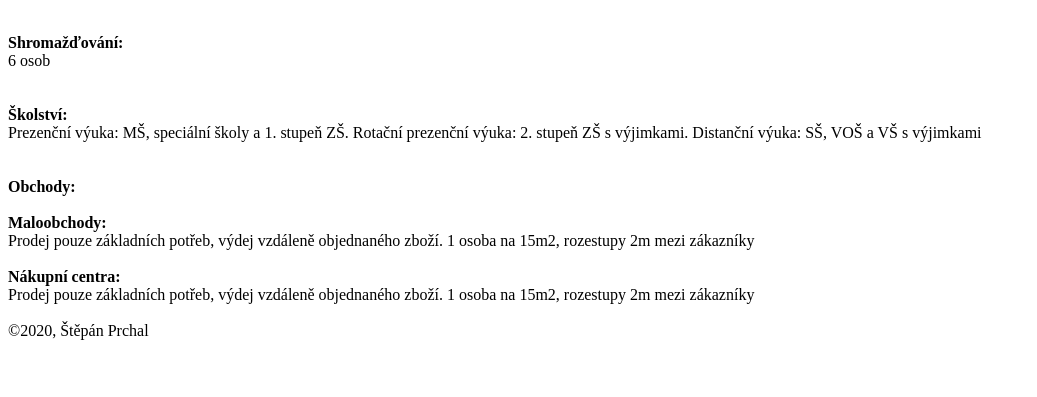
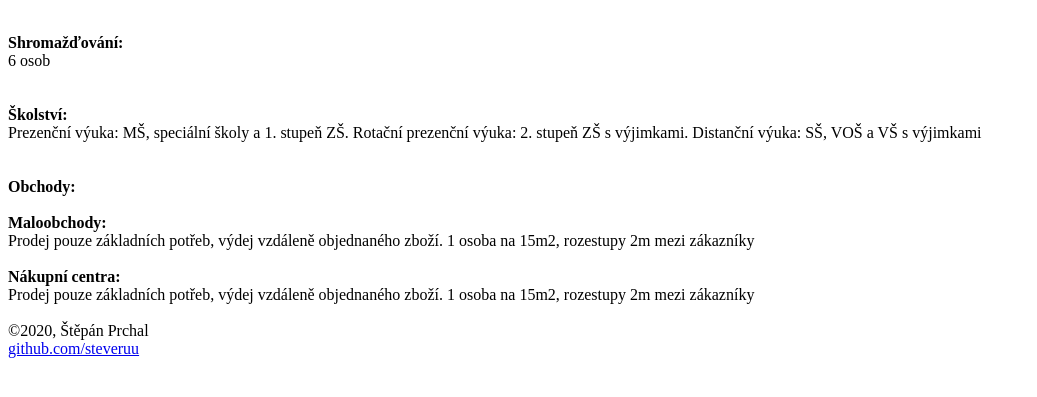
Before and after one commit to steveruu/steveruu.github.io, a website built with Parcel: page index.html in a window 1280 px wide. Shown: the part 337-734 px from the top of the page, without its empty margins (0-1037 px from the left). Built offline with nearby package versions, Linux system fonts and the light colour scheme.

Commit message:
pridan href na github
pridan href na github, viz Issue #2

```diff
--- a/index.html
+++ b/index.html
@@ -255,7 +255,8 @@
 <script src="/js/main.js"></script>
 <br>
 <span class="center merriweather">
-  <div>©2020, Štěpán Prchal</div>
+  <div>©2020, Štěpán Prchal <br>
+  <a href=https://github.com/steveruu>github.com/steveruu</a></div>
 </span>
 <br><br><br><br>
 </body>
```
